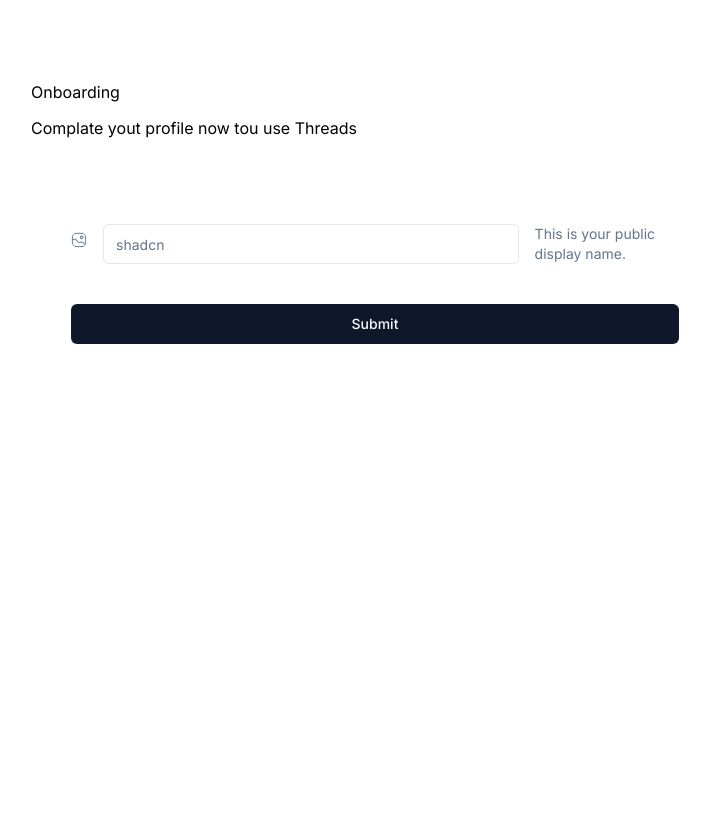
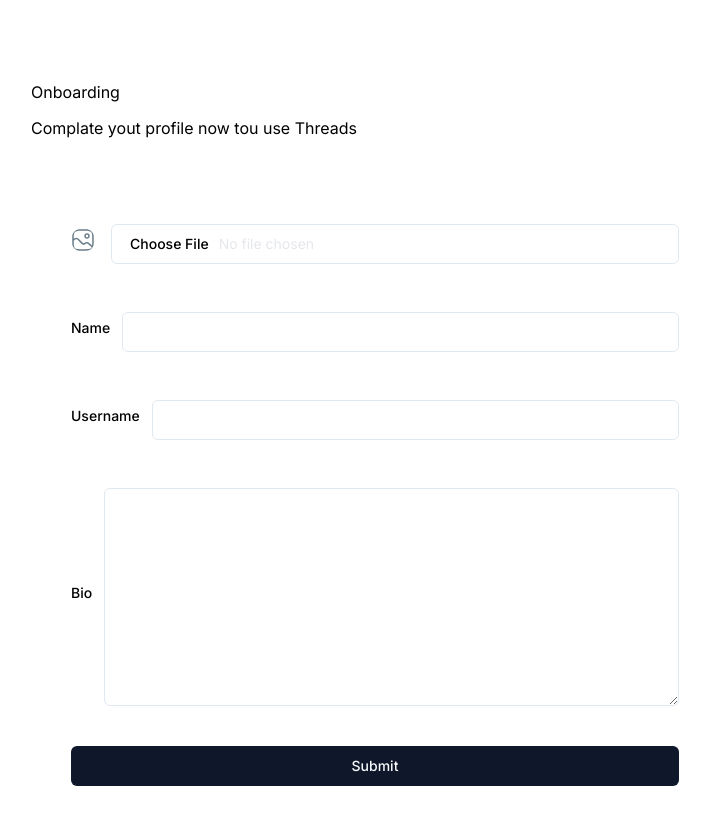
Before and after one commit to sabata06/nextjs-threads-app, a Next.js app: page /onboarding in a window 1280 px wide. Shown: the top 824 px of the page, without its empty margins (265-975 px from the left). Before the commit the page ends 800 px from the top, so only its background shows below. Built offline with nearby package versions, Linux system fonts and the light colour scheme; no server answers.

Commit message:
inputs-created

```diff
--- a/components/forms/AccountProfile.tsx
+++ b/components/forms/AccountProfile.tsx
@@ -15,6 +15,8 @@
 import { zodResolver } from "@hookform/resolvers/zod";
 import { UserValidation } from "@/lib/validations/user";
 import Image from "next/image";
+import { ChangeEvent } from "react";
+import { Textarea } from "../ui/textarea";
 
 interface Props {
   user: {
@@ -38,6 +40,13 @@
       bio: "",
     },
   });
+
+  const handleImage = (
+    e: ChangeEvent,
+    fieldChange: (value: string) => void
+  ) => {
+    e.preventDefault();
+  };
 
   function onSubmit(values: z.infer<typeof UserValidation>) {
     // Do something with the form values.
@@ -77,13 +86,58 @@
                   />
                 )}
               </FormLabel>
-              <FormControl>
-                <Input placeholder="shadcn" {...field} />
+              <FormControl className="flex-1 text-base-semibold text-gray-200">
+                <Input
+                  accept="image/*"
+                  type="file"
+                  placeholder="shadcn"
+                  {...field}
+                  className="account-form_image-input"
+                  onChange={(e) => handleImage(e, field.onChange)}
+                />
               </FormControl>
-              <FormDescription>
-                This is your public display name.
-              </FormDescription>
-              <FormMessage />
+            </FormItem>
+          )}
+        />
+        <FormField
+          control={form.control}
+          name="name"
+          render={({ field }) => (
+            <FormItem className="flex items-center gap-3 w-full">
+              <FormLabel className="text-base-semiboldtext-light-2">
+                Name
+              </FormLabel>
+              <FormControl className="flex-1 text-base-semibold text-gray-200">
+                <Input type="text" {...field} className="account-form_input" />
+              </FormControl>
+            </FormItem>
+          )}
+        />
+        <FormField
+          control={form.control}
+          name="username"
+          render={({ field }) => (
+            <FormItem className="flex items-center gap-3 w-full">
+              <FormLabel className="text-base-semiboldtext-light-2">
+                Username
+              </FormLabel>
+              <FormControl className="flex-1 text-base-semibold text-gray-200">
+                <Input type="text" {...field} className="account-form_input" />
+              </FormControl>
+            </FormItem>
+          )}
+        />
+        <FormField
+          control={form.control}
+          name="bio"
+          render={({ field }) => (
+            <FormItem className="flex items-center gap-3 w-full">
+              <FormLabel className="text-base-semiboldtext-light-2">
+                Bio
+              </FormLabel>
+              <FormControl className="flex-1 text-base-semibold text-gray-200">
+                <Textarea rows={10} {...field} className="account-form_input" />
+              </FormControl>
             </FormItem>
           )}
         />
--- /dev/null
+++ b/components/ui/textarea.tsx
@@ -0,0 +1,24 @@
+import * as React from "react"
+
+import { cn } from "@/lib/utils"
+
+export interface TextareaProps
+  extends React.TextareaHTMLAttributes<HTMLTextAreaElement> {}
+
+const Textarea = React.forwardRef<HTMLTextAreaElement, TextareaProps>(
+  ({ className, ...props }, ref) => {
+    return (
+      <textarea
+        className={cn(
+          "flex min-h-[80px] w-full rounded-md border border-slate-200 bg-white px-3 py-2 text-sm ring-offset-white placeholder:text-slate-500 focus-visible:outline-none focus-visible:ring-2 focus-visible:ring-slate-950 focus-visible:ring-offset-2 disabled:cursor-not-allowed disabled:opacity-50 dark:border-slate-800 dark:bg-slate-950 dark:ring-offset-slate-950 dark:placeholder:text-slate-400 dark:focus-visible:ring-slate-300",
+          className
+        )}
+        ref={ref}
+        {...props}
+      />
+    )
+  }
+)
+Textarea.displayName = "Textarea"
+
+export { Textarea }
```
